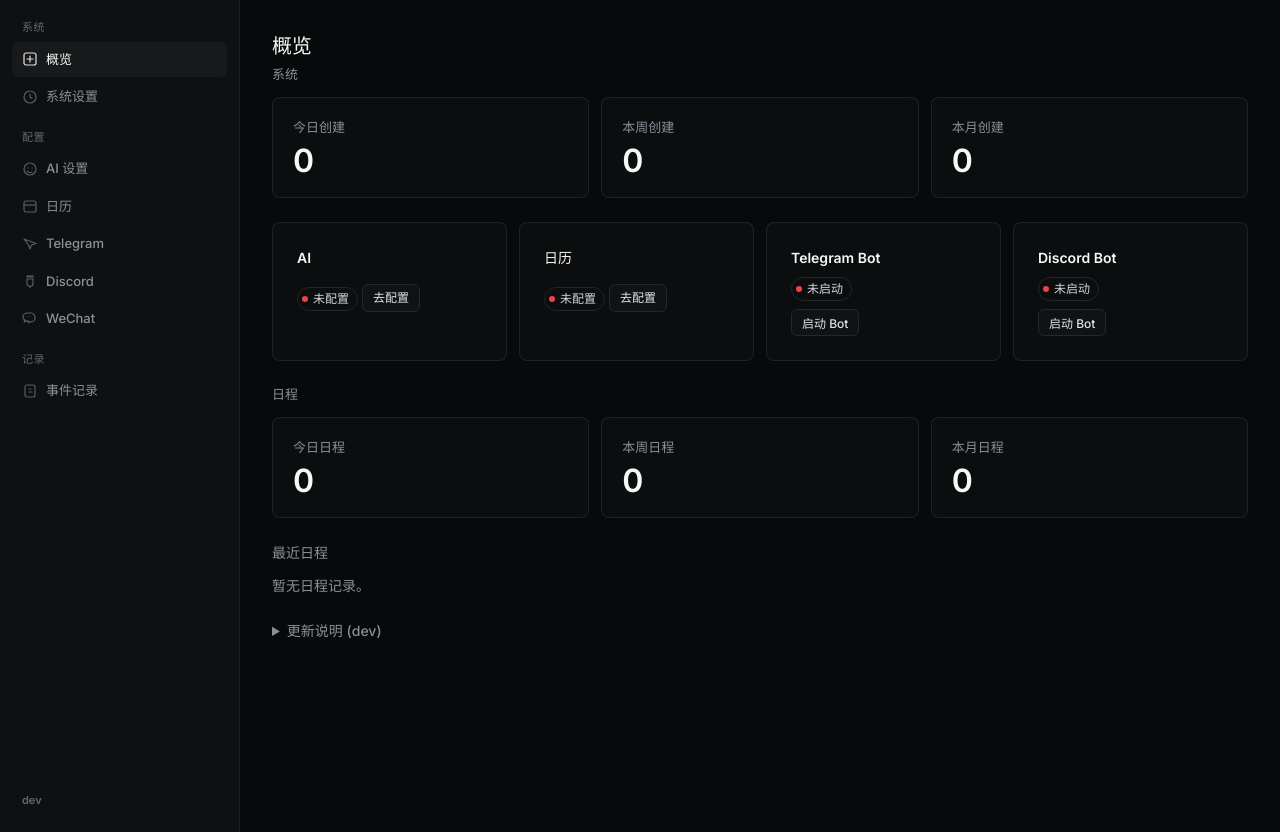
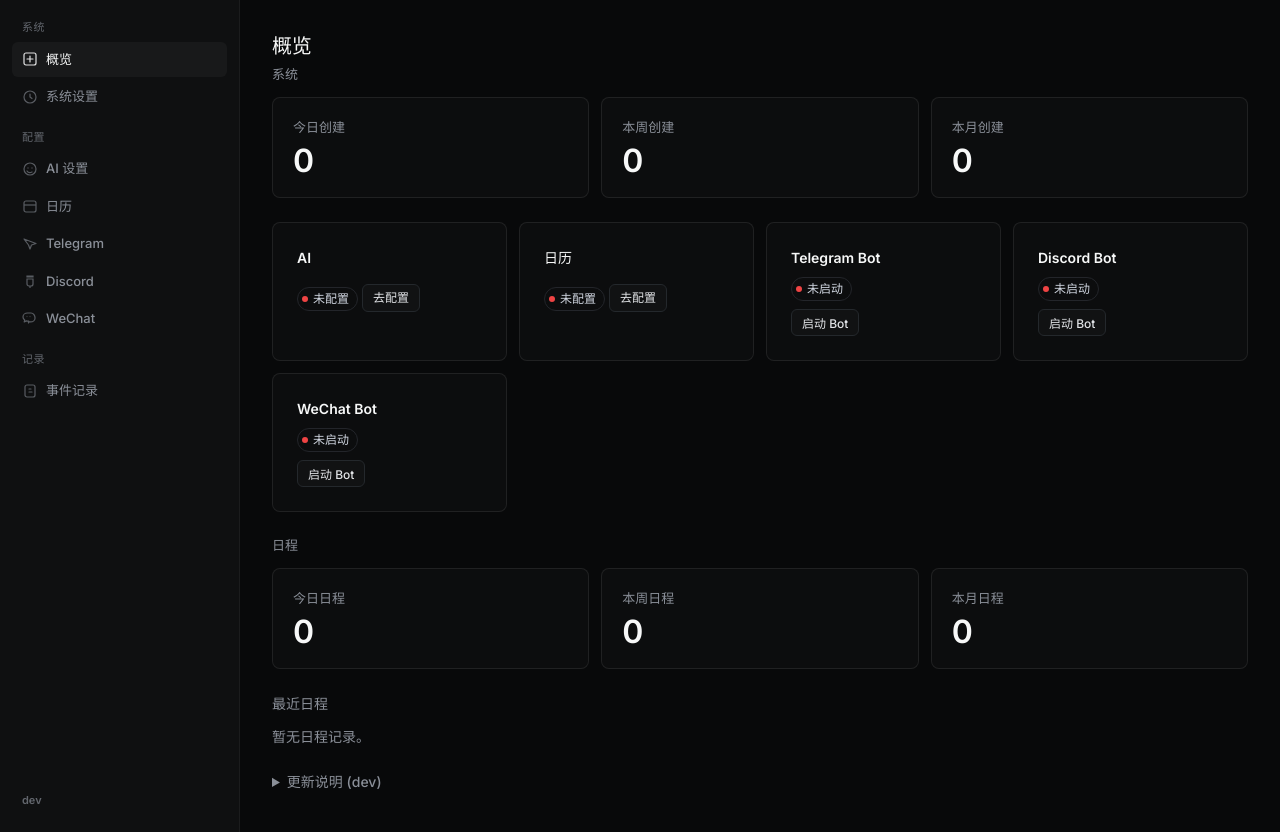
Before and after one commit to j2st1n/ai-calendar-assistant, a FastAPI app: page /console in a window 1280 px wide. Shown: the part 57-889 px from the top of the page. Run offline with FastAPI, Linux system fonts and the light colour scheme; the visitor is signed in with stand-in values (Sample User, id 1); some libraries are stand-ins or nearby versions.

Commit message:
feat: show WeChat runtime on dashboard — 展示微信运行状态
Ultraworked with [Sisyphus](https://github.com/code-yeongyu/oh-my-openagent)

Co-authored-by: Sisyphus <clio-agent@sisyphuslabs.ai>

```diff
--- a/app/web/templates/dashboard.html
+++ b/app/web/templates/dashboard.html
@@ -68,6 +68,18 @@
     <span class="status-badge"><span class="dot dot-error"></span>未启动</span>
     <form method="post" action="/console/discord" style="margin-top:8px;">
       <input type="hidden" name="bot_token" value="">
+      <button type="submit" class="secondary" style="font-size:12px;padding:4px 10px;">启动 Bot</button>
+    </form>
+    {% endif %}
+  </div>
+
+  <div class="card" style="margin-bottom:0;">
+    <h3 style="margin-bottom:8px;">WeChat Bot</h3>
+    {% if wechat_running %}
+    <span class="status-badge"><span class="dot dot-success"></span>运行中</span>
+    {% else %}
+    <span class="status-badge"><span class="dot dot-error"></span>未启动</span>
+    <form method="post" action="/console/wechat/start" style="margin-top:8px;">
       <button type="submit" class="secondary" style="font-size:12px;padding:4px 10px;">启动 Bot</button>
     </form>
     {% endif %}
```
